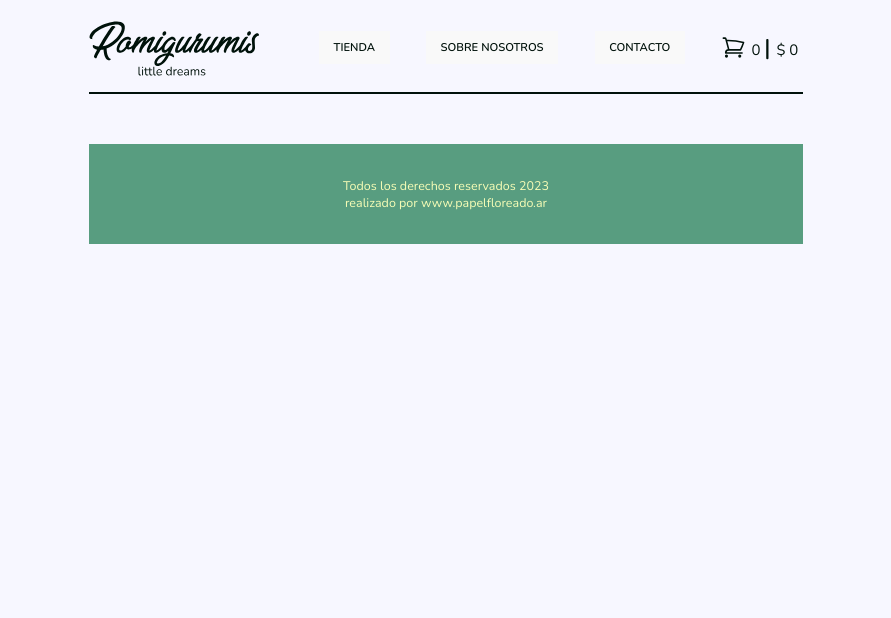
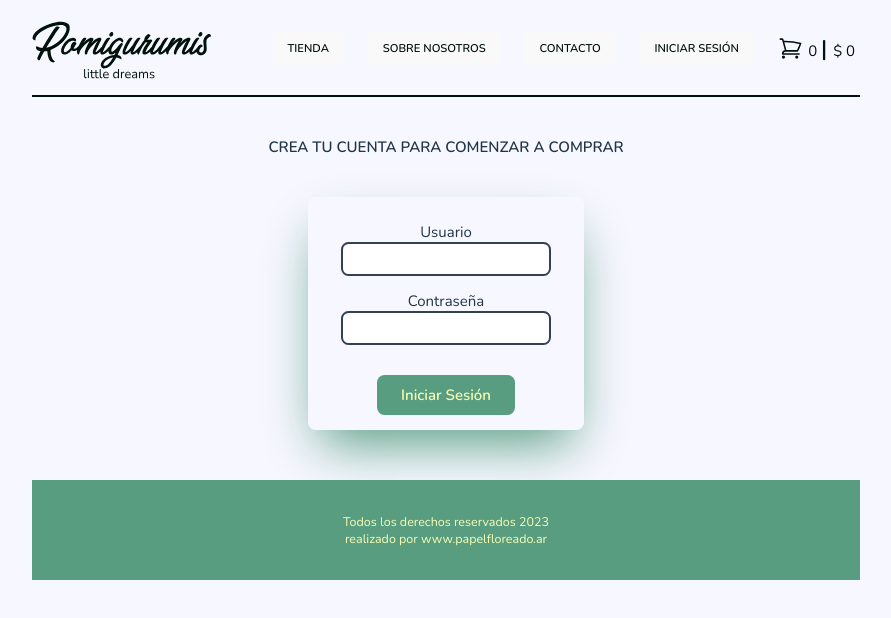
Before and after one commit to PapelFloreado/romigurumis-app, a React (Vite) app: page /signup in a window 1280 px wide. Shown: the top 618 px of the page, without its empty margins (194-1085 px from the left). Built offline with nearby package versions, Linux system fonts and the light colour scheme; no server answers.

Commit message:
romigurumis app v0.3 auth

```diff
--- a/package.json
+++ b/package.json
@@ -14,6 +14,7 @@
     "firebase": "^9.17.1",
     "react": "^18.2.0",
     "react-dom": "^18.2.0",
+    "react-google-button": "^0.7.2",
     "react-icons": "^4.7.1",
     "react-router-dom": "^6.8.1"
   },
--- a/src/App.jsx
+++ b/src/App.jsx
@@ -8,16 +8,24 @@ import ItemDetailContainer from "./components/ItemDetailContainer/ItemDetailCont
 import Footer from "./components/Footer/Footer"
 import CartContext  from "./context/CartContext"
 import Cart from "./pages/Cart"
+import SignIn from "./pages/SignIn"
+import { AuthContextProvider } from "./context/AuthContext"
+import Account from "./pages/Account"
+import Protected from "./components/Protected/Protected"
+import SignUp from "./pages/SignUp"
 
 function App() {
 
   return (
     <BrowserRouter>
+      <AuthContextProvider>
       <CartContext>
-
         <Navbar/>
         <Routes>
             <Route path="/" element={<Home/>}/>
+            <Route path="/signin" element={<SignIn/>}/>
+            <Route path="/signup" element={<SignUp/>}/>
+            <Route path="/account" element={<Protected><Account/></Protected>}/>
             <Route path="/shop" element={<Shop/>}/>
             <Route path="/shop/item-detail/:id" element={<ItemDetailContainer/>}/>
             <Route path="/about" element={<About/>}/>
@@ -26,6 +34,7 @@ function App() {
         </Routes>
         <Footer/>
       </CartContext>
+    </AuthContextProvider>
     </BrowserRouter>
   )
 }
--- a/src/components/Navbar/Navbar.jsx
+++ b/src/components/Navbar/Navbar.jsx
@@ -2,8 +2,16 @@ import React from 'react'
 import { Link } from 'react-router-dom'
 import logo from "../../assets/img/logo.svg"
 import CartWidget from '../CartWidget/CartWidget'
+import { UserAuth } from '../../context/AuthContext'
 
 const Navbar = () => {
+
+    const { user, logOut } = UserAuth()
+
+    const handleSingOut = ()=>{
+        logOut()
+    }
+
   return (
 
         <nav className='flex justify-between container mx-auto mt-6 border-b-2 border-b-border-nav pb-5'>
@@ -22,6 +30,12 @@ const Navbar = () => {
                 <Link to="/contacto">
                     <button  className='font-semibold text-lg'>CONTACTO</button>
                 </Link>
+                {
+                    user?.displayName ? <button className='font-semibold text-lg' onClick={handleSingOut}>CERRAR SESIÓN</button> : <Link to="/signin">
+                    <button  className='font-semibold text-lg'>INICIAR SESIÓN</button>
+                </Link>
+                }
+
                 <Link to="/cart">
                     <CartWidget className="w-96"/>
                 </Link>
--- /dev/null
+++ b/src/components/Protected/Protected.jsx
@@ -0,0 +1,14 @@
+import React from 'react'
+import { UserAuth } from '../../context/AuthContext'
+import { Navigate } from 'react-router-dom'
+
+const Protected = ({children}) => {
+    const {user} = UserAuth()
+    if(!user){
+        return <Navigate to="/" />
+    }
+
+  return children
+}
+
+export default Protected
--- /dev/null
+++ b/src/context/AuthContext.jsx
@@ -0,0 +1,50 @@
+import { useContext, createContext, useState, useEffect } from "react";
+import { GoogleAuthProvider, signInWithPopup, signOut, onAuthStateChanged } from "firebase/auth";
+import { auth } from "../services/index"
+import { useNavigate } from "react-router-dom";
+
+const AuthContext = createContext()
+
+export const AuthContextProvider = ({children})=>{
+
+    const [user, setUser ] = useState({})
+    const navigate = useNavigate()
+
+    const googleSingIn = ()=>{
+
+        const provider = new GoogleAuthProvider();
+        signInWithPopup(auth, provider)
+    }
+
+    const logOut = ()=>{
+        signOut(auth)
+        navigate("/")
+
+    }
+
+    useEffect(()=>{
+        const unsubscribe = onAuthStateChanged(auth, (currentUser)=>{
+            setUser(currentUser)
+        })
+
+        return()=>{
+            unsubscribe()
+        }
+
+    },[])
+
+
+    return(
+        <AuthContext.Provider value={{
+            googleSingIn,
+            logOut,
+            user
+        }}>
+            {children}
+        </AuthContext.Provider>
+    )
+}
+
+export const UserAuth = ()=>{
+    return useContext(AuthContext)
+}
--- /dev/null
+++ b/src/pages/Account.jsx
@@ -0,0 +1,9 @@
+import React from 'react'
+
+const Account = () => {
+  return (
+    <div>Account</div>
+  )
+}
+
+export default Account
--- /dev/null
+++ b/src/pages/SignIn.jsx
@@ -0,0 +1,49 @@
+import React, { useEffect } from 'react'
+import GoogleButton from 'react-google-button'
+import { UserAuth } from '../context/AuthContext'
+import { useNavigate, Link } from 'react-router-dom'
+
+const SignIn = () => {
+
+    const { googleSingIn, user } = UserAuth()
+
+    const navigate = useNavigate()
+
+    const handleGoogleSingIn = async()=>{
+        await googleSingIn()
+      try {
+
+      } catch (error) {
+          console.log(error)
+      }
+    }
+
+    useEffect(()=>{
+      if(user != null){
+        navigate("/account")
+      }
+    },[user])
+
+
+  return (
+    <div>
+      <h2 className='text-center text-3xl uppercase font-bold mt-16'>Inicia Sesión</h2>
+      <div className='flex flex-col container mx-auto  justify-center w-1/3 mt-16 shadow-2xl shadow-banner-color rounded-xl'>
+        <form className=' flex flex-col mt-10 items-center mx-auto justify-center w-full' action="">
+          <label className='text-2xl' htmlFor="user">Usuario</label>
+          <input className='bg-white mb-6 text-2xl  border-solid  border-slate-700 border-2 rounded-xl p-2' type="text" name="user" id="" />
+          <label className='text-2xl' htmlFor="pass">Contraseña</label>
+          <input className='bg-white mb-6 text-2xl  border-solid  border-slate-700 border-2 rounded-xl p-2' type="password" name="pass" id="" />
+          <button className='text-2xl my-6 w-2/4 rounded-xl text-button-card  font-bold  hover:bg-emerald-800 ease-in-out transition-colors duration-300 bg-banner-color px-8'>Iniciar Sesión</button>
+        </form>
+        <p className='text-xl text-center mt-10'>También puedes logguearte con:</p>
+      <div className='flex container w-2/4 mx-auto justify-center mt-6'>
+        <GoogleButton onClick={handleGoogleSingIn}/>
+      </div>
+      <p className='text-xl text-center my-16'>¿No tienes una cuenta? Crea una, haz <Link className='underline' to='/signup'>click aquí </Link> .</p>
+      </div>
+    </div>
+  )
+}
+
+export default SignIn
--- /dev/null
+++ b/src/pages/SignUp.jsx
@@ -0,0 +1,20 @@
+import React from 'react'
+
+const SignUp = () => {
+  return (
+    <div>
+      <h2 className='text-center text-2xl uppercase  font-bold mt-16'>Crea tu cuenta para comenzar a comprar</h2>
+      <div className='flex flex-col container mx-auto  justify-center w-1/3 mt-16 shadow-2xl shadow-banner-color rounded-xl'>
+        <form className=' flex flex-col mt-10 items-center mx-auto justify-center w-full' action="">
+          <label className='text-2xl' htmlFor="userSingUp">Usuario</label>
+          <input className='bg-white mb-6 text-2xl  border-solid  border-slate-700 border-2 rounded-xl p-2' type="text" name="userSingUp" />
+          <label className='text-2xl' htmlFor="passSingUp">Contraseña</label>
+          <input className='bg-white mb-6 text-2xl  border-solid  border-slate-700 border-2 rounded-xl p-2' type="password" name="passSingUp"  />
+          <button className='text-2xl my-6 w-2/4 rounded-xl text-button-card  font-bold  hover:bg-emerald-800 ease-in-out transition-colors duration-300 bg-banner-color px-8'>Iniciar Sesión</button>
+        </form>
+        </div>
+    </div>
+  )
+}
+
+export default SignUp
--- a/src/services/index.js
+++ b/src/services/index.js
@@ -1,6 +1,7 @@
 // Import the functions you need from the SDKs you need
 import { initializeApp } from "firebase/app";
 import { getFirestore } from "firebase/firestore";
+import { getAuth } from "firebase/auth";
 // TODO: Add SDKs for Firebase products that you want to use
 // https://firebase.google.com/docs/web/setup#available-libraries
 
@@ -20,6 +21,7 @@ const firebaseConfig = {
 const app = initializeApp(firebaseConfig);
 /* const analytics = getAnalytics(app); */
 const db = getFirestore(app)
+export const auth = getAuth(app)
 
 
 export default db
```
Also changed, not shown: 1 other file (tests, documents, lock files or other folders).
